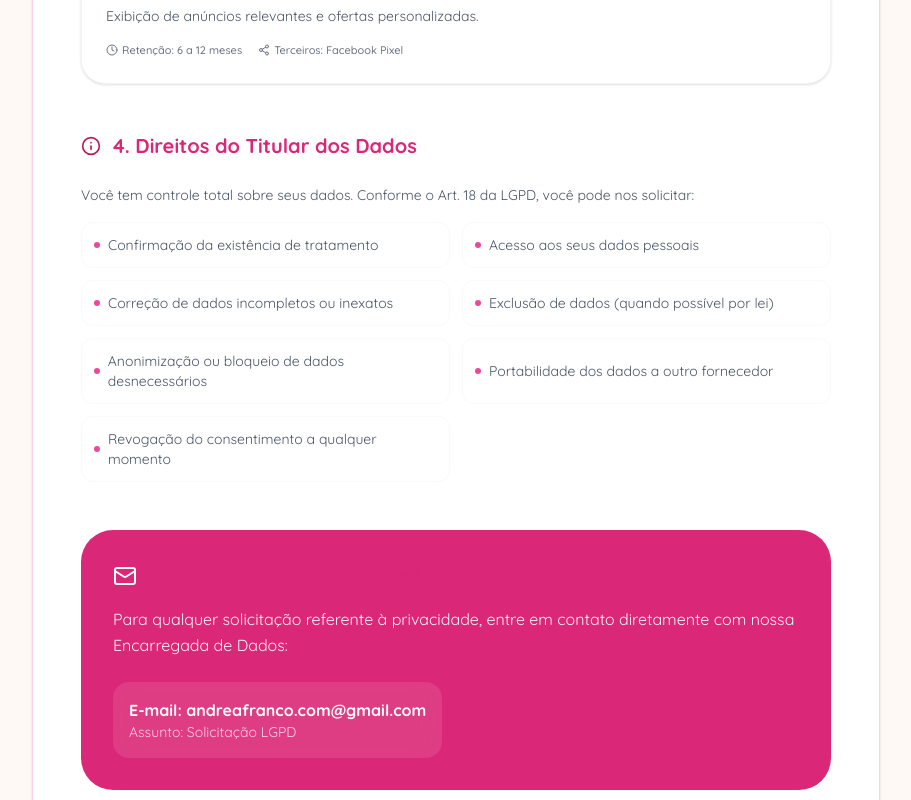
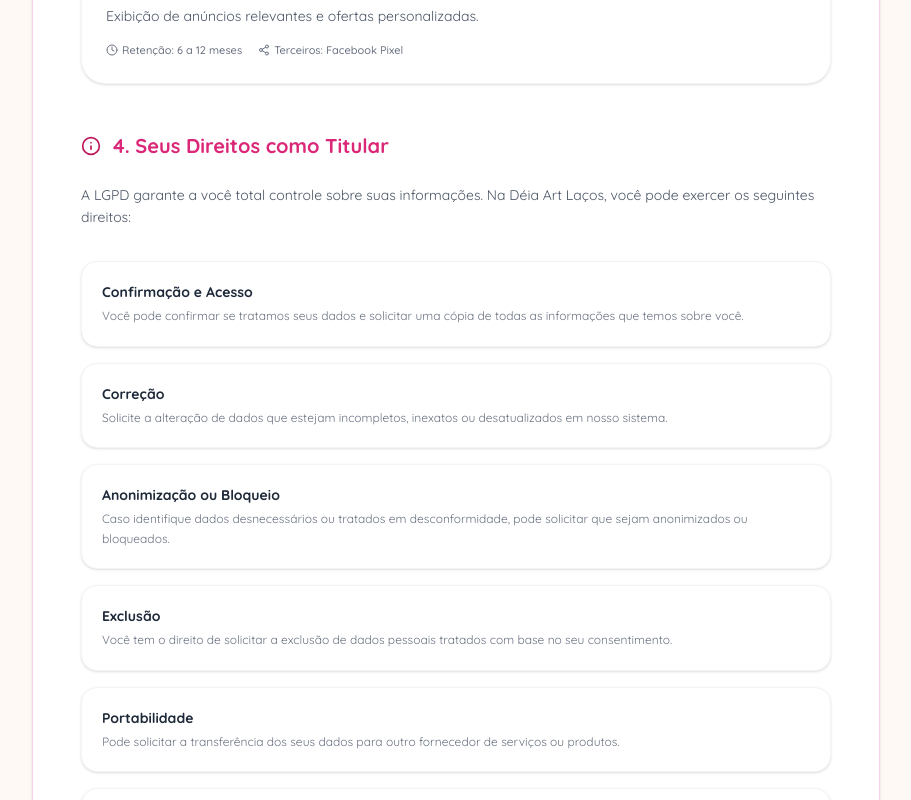
Before and after one commit to alexandrexfranco/DeiaArtLacos, a React (Vite) app: page /politica-cookies in a window 1280 px wide. Shown: the part 1180-1980 px from the top of the page, without its empty margins (184-1095 px from the left). Built offline with nearby package versions, Linux system fonts and the light colour scheme; no server answers; the database is empty.

Commit message:
legal: detail LGPD holder rights with clear explanations in Cookie Policy

```diff
--- a/src/pages/CookiePolicy.tsx
+++ b/src/pages/CookiePolicy.tsx
@@ -106,28 +106,53 @@ export default function CookiePolicy() {
               </div>
             </section>
 
-            {/* 4. Direitos do Titular */}
+            {/* 4. Direitos do Titular dos Dados */}
             <section>
               <div className="flex items-center gap-3 mb-6 text-pink-600">
                 <Info className="w-5 h-5" />
-                <h2 className="text-xl font-bold">4. Direitos do Titular dos Dados</h2>
+                <h2 className="text-xl font-bold">4. Seus Direitos como Titular</h2>
               </div>
-              <p className="text-gray-600 mb-4 leading-relaxed text-sm">Você tem controle total sobre seus dados. Conforme o Art. 18 da LGPD, você pode nos solicitar:</p>
-              <ul className="grid grid-cols-1 md:grid-cols-2 gap-3">
+              <p className="text-gray-600 mb-8 leading-relaxed text-sm">
+                A LGPD garante a você total controle sobre suas informações. Na Déia Art Laços, você pode exercer os seguintes direitos:
+              </p>
+
+              <div className="grid gap-4">
                 {[
-                  'Confirmação da existência de tratamento',
-                  'Acesso aos seus dados pessoais',
-                  'Correção de dados incompletos ou inexatos',
-                  'Exclusão de dados (quando possível por lei)',
-                  'Anonimização ou bloqueio de dados desnecessários',
-                  'Portabilidade dos dados a outro fornecedor',
-                  'Revogação do consentimento a qualquer momento'
-                ].map((direito, i) => (
-                  <li key={i} className="flex items-center gap-2 text-sm text-gray-600 bg-white p-3 rounded-xl border border-gray-50">
-                    <div className="w-1.5 h-1.5 rounded-full bg-pink-400" /> {direito}
-                  </li>
+                  {
+                    title: 'Confirmação e Acesso',
+                    desc: 'Você pode confirmar se tratamos seus dados e solicitar uma cópia de todas as informações que temos sobre você.'
+                  },
+                  {
+                    title: 'Correção',
+                    desc: 'Solicite a alteração de dados que estejam incompletos, inexatos ou desatualizados em nosso sistema.'
+                  },
+                  {
+                    title: 'Anonimização ou Bloqueio',
+                    desc: 'Caso identifique dados desnecessários ou tratados em desconformidade, pode solicitar que sejam anonimizados ou bloqueados.'
+                  },
+                  {
+                    title: 'Exclusão',
+                    desc: 'Você tem o direito de solicitar a exclusão de dados pessoais tratados com base no seu consentimento.'
+                  },
+                  {
+                    title: 'Portabilidade',
+                    desc: 'Pode solicitar a transferência dos seus dados para outro fornecedor de serviços ou produtos.'
+                  },
+                  {
+                    title: 'Informação sobre Compartilhamento',
+                    desc: 'Saiba exatamente com quais entidades públicas ou privadas compartilhamos seus dados.'
+                  },
+                  {
+                    title: 'Revogação do Consentimento',
+                    desc: 'Você pode retirar seu consentimento a qualquer momento, o que interromperá o tratamento de dados baseados nele.'
+                  }
+                ].map((item, i) => (
+                  <div key={i} className="p-5 rounded-2xl bg-white border border-gray-100 shadow-sm hover:border-pink-200 transition-colors">
+                    <h3 className="font-bold text-gray-800 text-sm mb-1">{item.title}</h3>
+                    <p className="text-xs text-gray-500 leading-relaxed">{item.desc}</p>
+                  </div>
                 ))}
-              </ul>
+              </div>
             </section>
 
             {/* 5. Contato */}
```
